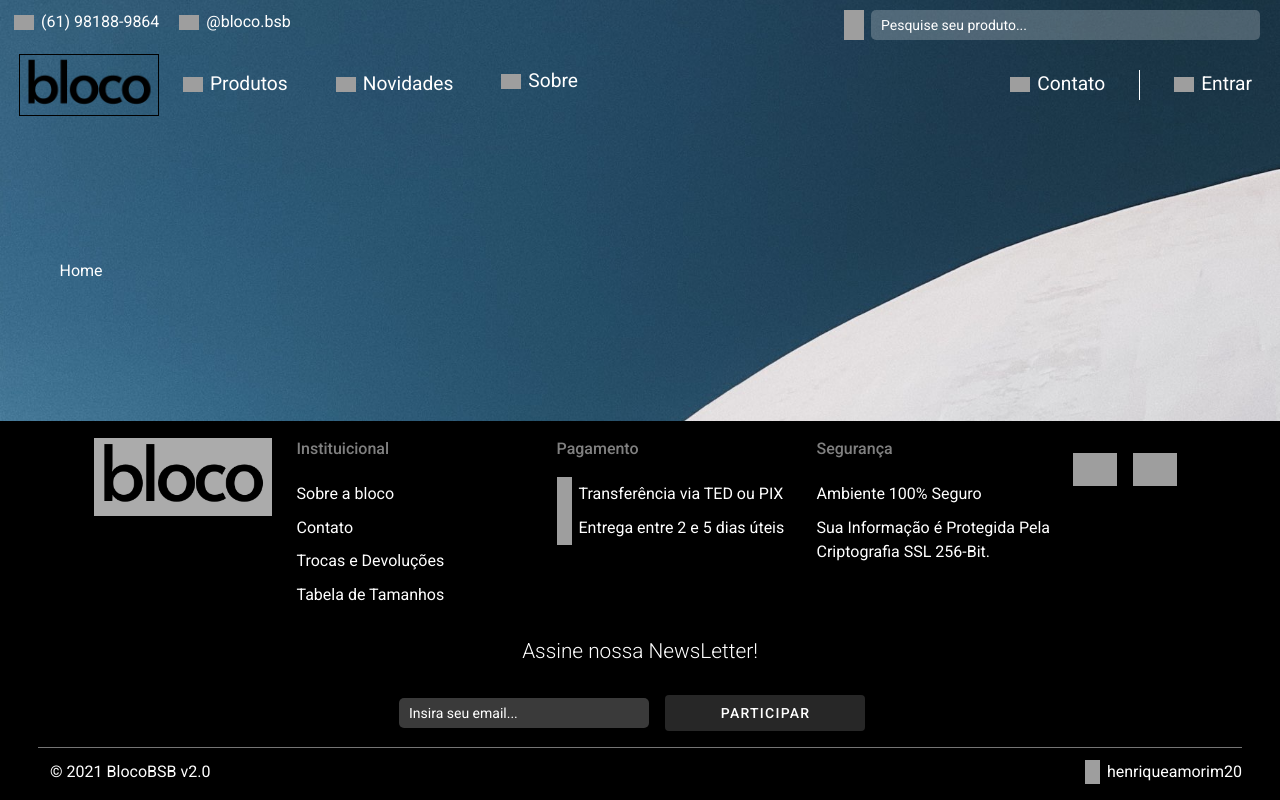
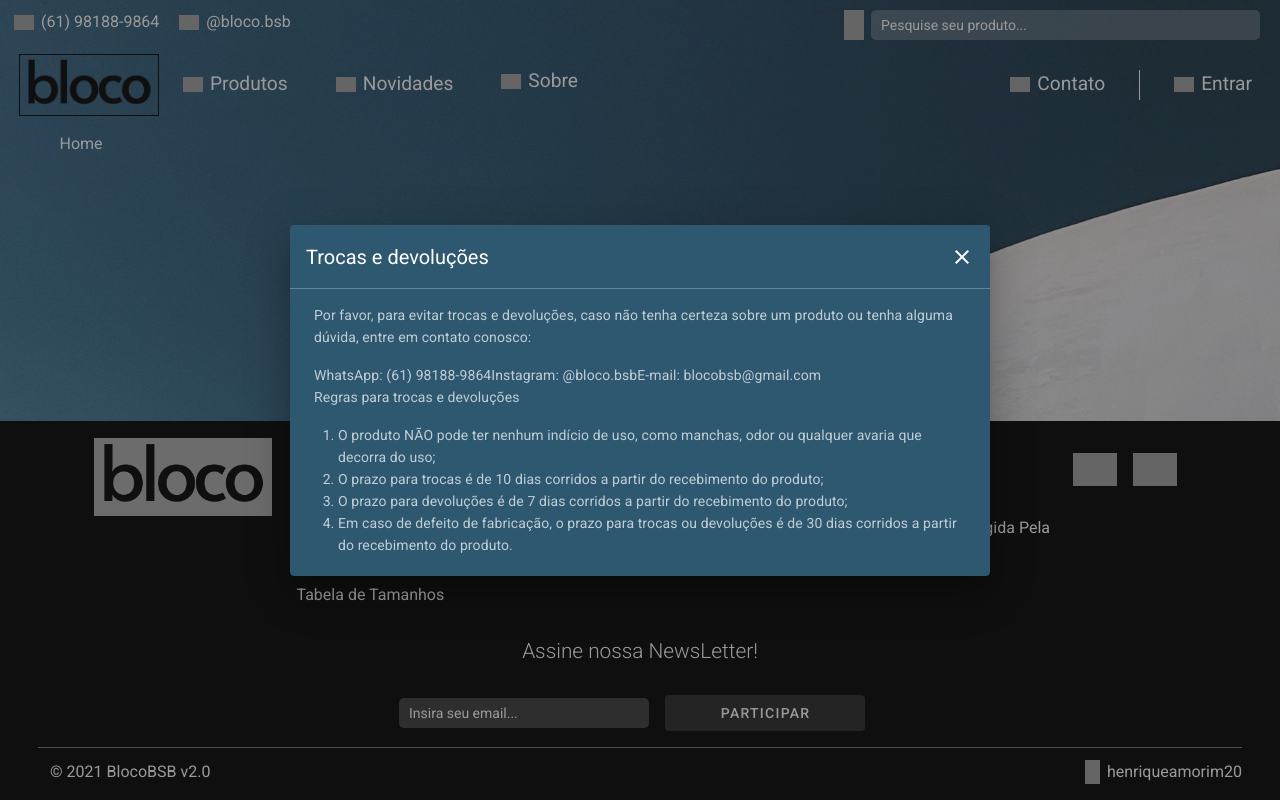
Before and after one commit to HenriqueAmorim20/BlocoBSB-Vuejs, a Nuxt app: page / in a window 1280 px wide. Both pictures are taken after a click on the element "Trocas e Devoluções". Built offline with nearby package versions, Linux system fonts and the light colour scheme.

Commit message:
Modais da tabela de tamanhos e de trocas

```diff
--- /dev/null
+++ b/components/dialogs/tabela.vue
@@ -0,0 +1,44 @@
+<template>
+  <v-dialog v-model="show" scrollable max-width="500px">
+    <v-card color="#2e5870">
+      <v-toolbar color="#2e5870" flat style="border-bottom: 1px solid #ffffff44;">
+        <v-toolbar-title>
+          Tabela de Tamanhos
+        </v-toolbar-title>
+        <v-spacer />
+        <v-btn
+          icon
+          dark
+          @click="show = false"
+        >
+          <v-icon>mdi-close</v-icon>
+        </v-btn>
+      </v-toolbar>
+      <v-card-text>
+        <v-img :src="require('../../assets/tabela/tabela.png')"/>
+      </v-card-text>
+    </v-card>
+  </v-dialog>
+</template>
+
+<script>
+
+export default {
+  props: {
+    value: {
+      type: Boolean,
+      required: true,
+    },
+  },
+  computed: {
+    show: {
+      get () {
+        return this.value
+      },
+      set (value) {
+        this.$emit('input', value)
+      },
+    },
+  }
+}
+</script>
--- /dev/null
+++ b/components/dialogs/trocas.vue
@@ -0,0 +1,56 @@
+<template>
+  <v-dialog v-model="show" scrollable max-width="700px">
+    <v-card color="#2e5870">
+      <v-toolbar color="#2e5870" flat style="border-bottom: 1px solid #ffffff44;">
+        <v-toolbar-title>
+          Trocas e devoluções
+        </v-toolbar-title>
+        <v-spacer />
+        <v-btn
+          icon
+          @click="show = false"
+        >
+          <v-icon>mdi-close</v-icon>
+        </v-btn>
+      </v-toolbar>
+      <v-card-text style="margin-top: 15px">
+        <p>Por favor, para evitar trocas e devoluções, caso não tenha certeza sobre um produto ou tenha alguma dúvida, entre em contato conosco: </p>
+        <div>
+            <span>WhatsApp: (61) 98188-9864</span>
+            <span>Instagram: @bloco.bsb</span>
+            <span>E-mail: blocobsb@gmail.com</span>
+        </div>
+
+        <p>Regras para trocas e devoluções </p>
+        <ol>
+            <li>O produto NÃO pode ter nenhum indício de uso, como manchas, odor ou qualquer avaria que decorra do uso;</li>
+            <li>O prazo para trocas é de 10 dias corridos a partir do recebimento do produto;</li>
+            <li>O prazo para devoluções é de 7 dias corridos a partir do recebimento do produto;</li>
+            <li>Em caso de defeito de fabricação, o prazo para trocas ou devoluções é de 30 dias corridos a partir do recebimento do produto.</li>
+        </ol>
+      </v-card-text>
+    </v-card>
+  </v-dialog>
+</template>
+
+<script>
+
+export default {
+  props: {
+    value: {
+      type: Boolean,
+      required: true,
+    },
+  },
+  computed: {
+    show: {
+      get () {
+        return this.value
+      },
+      set (value) {
+        this.$emit('input', value)
+      },
+    },
+  }
+}
+</script>
--- a/layouts/footer.vue
+++ b/layouts/footer.vue
@@ -12,8 +12,8 @@
         <p>Instituicional</p>
         <span class="clickable">Sobre a bloco</span>
         <span class="clickable">Contato</span>
-        <span class="clickable">Trocas e Devoluções</span>
-        <span class="clickable">Tabela de Tamanhos</span>
+        <span class="clickable" @click="showTrocas = true">Trocas e Devoluções</span>
+        <span class="clickable" @click="showTabela = true">Tabela de Tamanhos</span>
       </v-col>
       <v-col class="section">
         <p>Pagamento</p>
@@ -67,19 +67,27 @@
         </a>
       </v-col>
     </v-row>
+    <TabelaTamanhos v-model="showTabela" />
+    <Trocas v-model="showTrocas" />
   </v-footer>
 </template>
 
 <script>
 
+import TabelaTamanhos from '~/components/dialogs/tabela.vue'
+import Trocas from '~/components/dialogs/trocas.vue'
 import Icons from '~/components/icons.vue'
 
 export default {
   components: {
+    TabelaTamanhos,
+    Trocas,
     Icons
   },
   data() {
     return {
+      showTabela: false,
+      showTrocas: false,
       email: '',
     }
   },
--- a/layouts/navbar.vue
+++ b/layouts/navbar.vue
@@ -1,6 +1,5 @@
 <template>
-  <v-row>
-    <v-col>
+  <div>
     <v-app-bar
       class="topNav"
       color="transparent"
@@ -92,14 +91,14 @@
                   </div>
                 </v-list-item>
                 <v-list-item>
-                    <div class="lineTransition">
+                  <div class="lineTransition" @click="showTabela = true">
                     <div class="navMenuItem sobreItem">
                       <span>Tabela de Tamanhos</span>
                     </div>
                   </div>
                 </v-list-item>
                 <v-list-item>
-                    <div class="lineTransition">
+                  <div class="lineTransition" @click="showTrocas = true">
                     <div class="navMenuItem sobreItem">
                       <span>Trocas e Devoluções</span>
                     </div>
@@ -163,20 +162,28 @@
           </div>
       </v-row>
     </v-app-bar>
-    </v-col>
-  </v-row>
+    <div v-if="scrolled" style="height: 70px"></div>
+    <TabelaTamanhos v-model="showTabela" />
+    <Trocas v-model="showTrocas" />
+  </div>
 </template>
 
 <script>
 
+import TabelaTamanhos from '~/components/dialogs/tabela.vue'
+import Trocas from '~/components/dialogs/trocas.vue'
 import Icons from '~/components/icons.vue'
 
 export default {
   components: {
+    TabelaTamanhos,
+    Trocas,
     Icons
   },
   data() {
     return {
+      showTabela: false,
+      showTrocas: false,
       scrolled: false,
       logado: false,
       email: "hacmelo@gmail.com",
```
Lines whose indentation alone changed are shown as unchanged.
